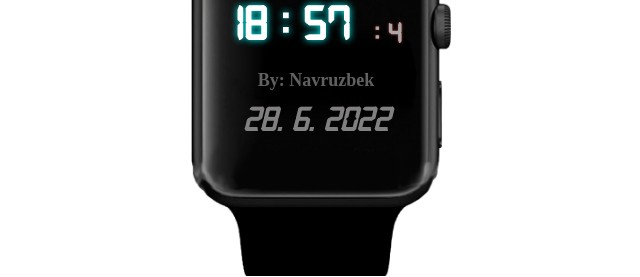
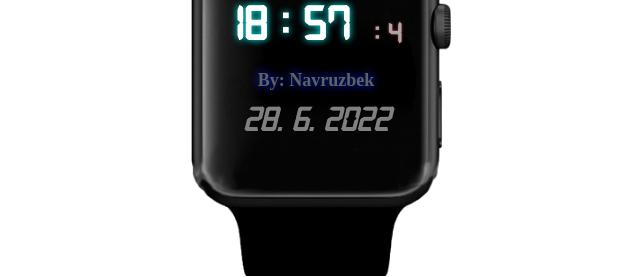
Before and after one commit to Navruzbek2103/electronic-clock, a plain HTML site: page index.html in a window 1280 px wide. Shown: the part 207-484 px from the top of the page, 319-959 px from the left. Drawn offline with Linux system fonts and the light colour scheme.

Commit message:
Editted text-shadow

```diff
--- a/css/main.css
+++ b/css/main.css
@@ -57,6 +57,7 @@ body{
   font-family: "Monotype Corsiva";
   font-size: 18px;
   color: rgb(98, 97, 97);
+  text-shadow: 0 0 10px rgb(0, 42, 255);
 }
 
 .date{
```
